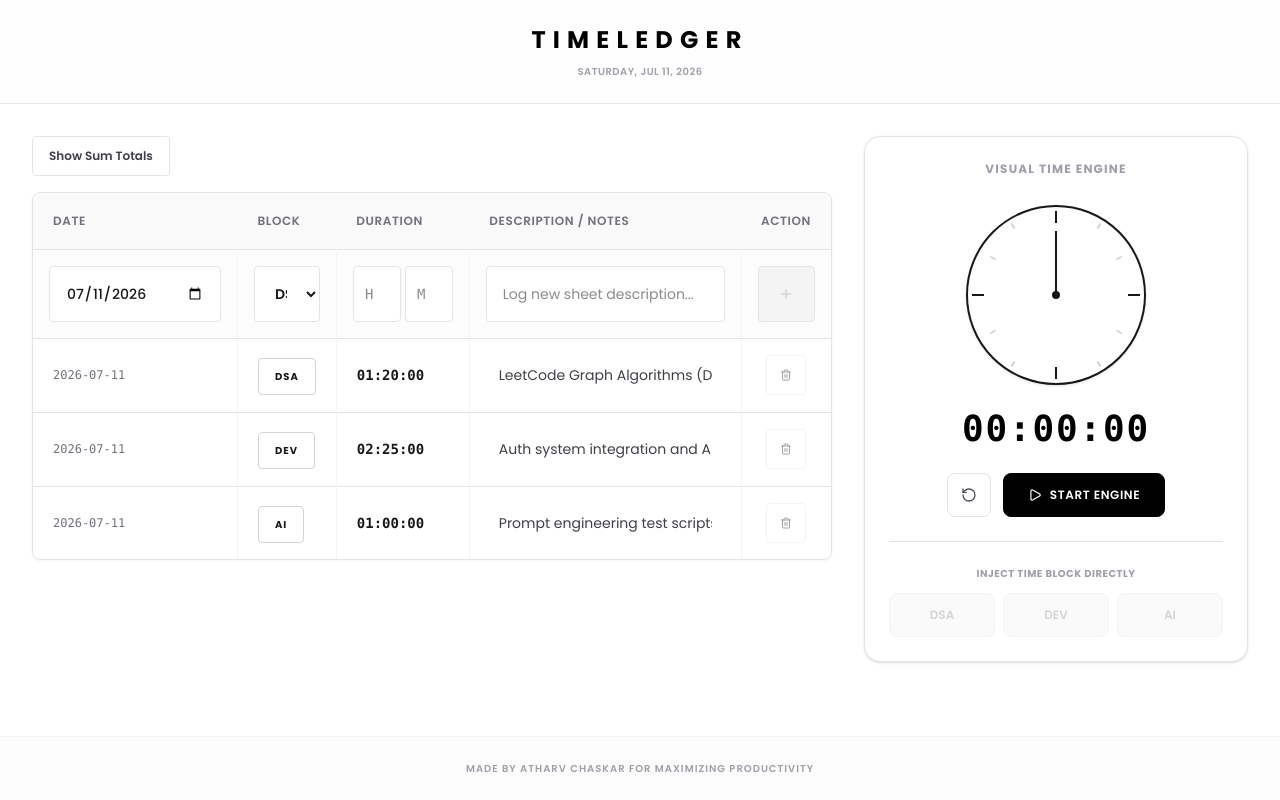
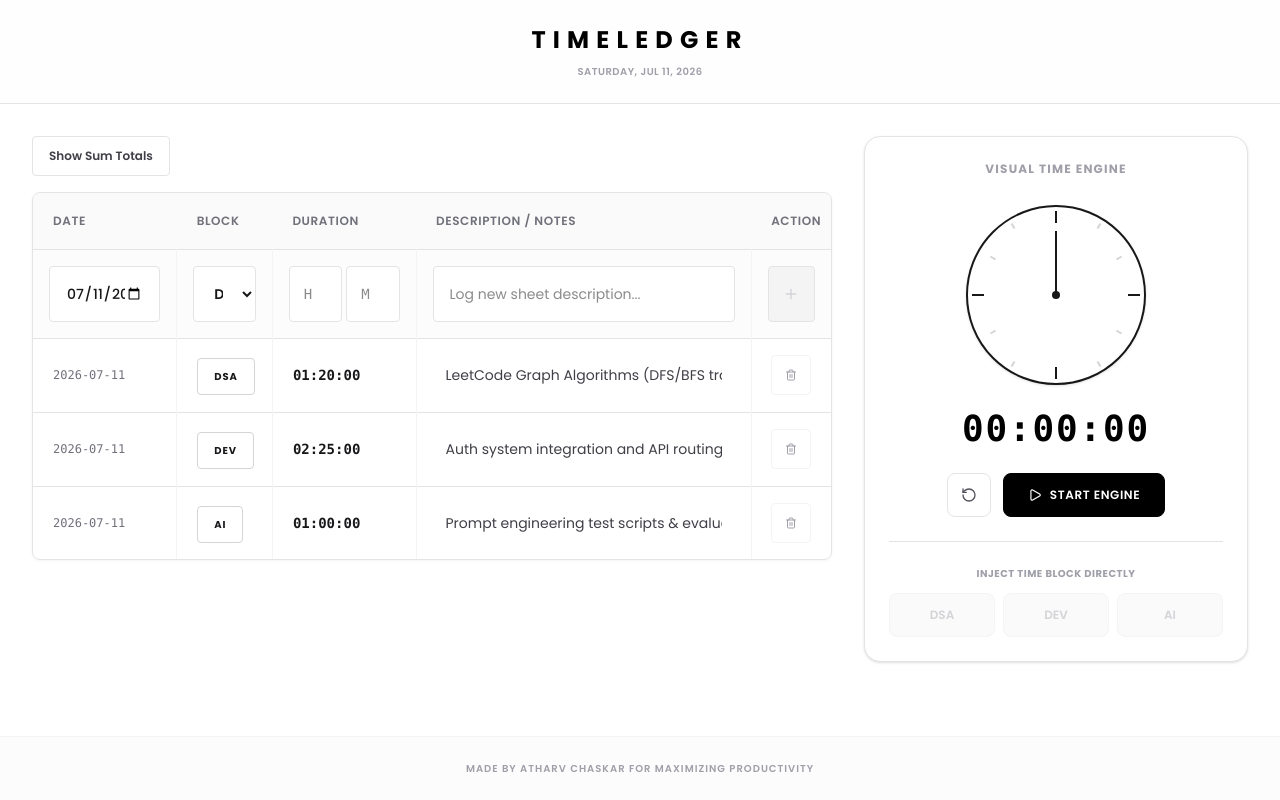
Before and after one commit to Atharvchaskar008/My-productivity-tracker-, a React (Vite) app: page / in a window 1280 px wide. Built offline with nearby package versions, Linux system fonts and the light colour scheme.

Commit message:
Fix horizontal scrollbar on desktop while preserving layout box sizing.

```diff
--- a/src/App.jsx
+++ b/src/App.jsx
@@ -215,7 +215,7 @@ export default function App() {
   const minutesRotation = (stopwatchTime / 60) * 6;
 
   return (
-    <div className="min-h-screen bg-white text-zinc-900 flex flex-col font-sans transition-colors duration-300">
+    <div className="min-h-screen bg-white text-zinc-900 flex flex-col font-sans transition-colors duration-300 overflow-x-hidden">
 
       {/* HEADER SECTION (MINIMALIST) */}
       <header className="border-b border-zinc-200 py-6 px-6 sm:px-8 bg-zinc-50/30">
@@ -230,10 +230,10 @@ export default function App() {
       </header>
 
       {/* TWO-COLUMN GRID LAYOUT (ADHERING TO 8PT GRID & INWARD COLLAPSE) */}
-      <main className="flex-1 max-w-[1500px] w-full mx-auto p-6 sm:p-8 grid grid-cols-1 lg:grid-cols-12 gap-8">
+      <main className="flex-1 max-w-[1500px] w-full mx-auto p-6 sm:p-8 grid grid-cols-1 lg:grid-cols-12 gap-8 min-w-0">
 
         {/* LEFT COLUMN (8 COLS): EXCEL SPREADSHEET TABLE */}
-        <section className="lg:col-span-8 order-1 lg:order-1 flex flex-col space-y-4">
+        <section className="lg:col-span-8 order-1 lg:order-1 flex flex-col space-y-4 min-w-0">
 
           <div className="flex items-center justify-between">
             <button
@@ -244,9 +244,9 @@ export default function App() {
             </button>
           </div>
 
-          <div className="excel-table-container">
-            <div className="overflow-x-auto">
-              <table className="w-full border-collapse text-left text-sm min-w-[750px] lg:min-w-full">
+          <div className="excel-table-container min-w-0">
+            <div className="overflow-x-auto lg:overflow-x-visible">
+              <table className="w-full table-fixed border-collapse text-left text-sm min-w-[750px] lg:min-w-0">
                 <thead>
                   <tr className="bg-zinc-50 border-b border-zinc-200">
                     <th scope="col" className="p-5 text-xs font-semibold uppercase tracking-wider text-zinc-500 w-[18%]">
@@ -276,7 +276,7 @@ export default function App() {
                         type="date"
                         value={insertForm.date}
                         onChange={(e) => setInsertForm(prev => ({ ...prev, date: e.target.value }))}
-                        className="w-full text-sm bg-white border border-zinc-200 rounded px-4 py-2.5 h-14 focus:outline-none focus:border-black font-medium"
+                        className="w-full max-w-full min-w-0 text-sm bg-white border border-zinc-200 rounded px-4 py-2.5 h-14 focus:outline-none focus:border-black font-medium"
                       />
                     </td>
 
--- a/src/index.css
+++ b/src/index.css
@@ -6,6 +6,10 @@
 }
 
 @layer base {
+  html {
+    overflow-x: hidden;
+  }
+
   body {
     font-family: 'Poppins', sans-serif;
     background-color: #ffffff;
@@ -94,6 +98,7 @@
   border: 1px solid transparent;
   border-radius: 4px;
   width: 100%;
+  min-width: 0;
   font-family: inherit;
   transition: all 0.2s ease-in-out;
 }
```
